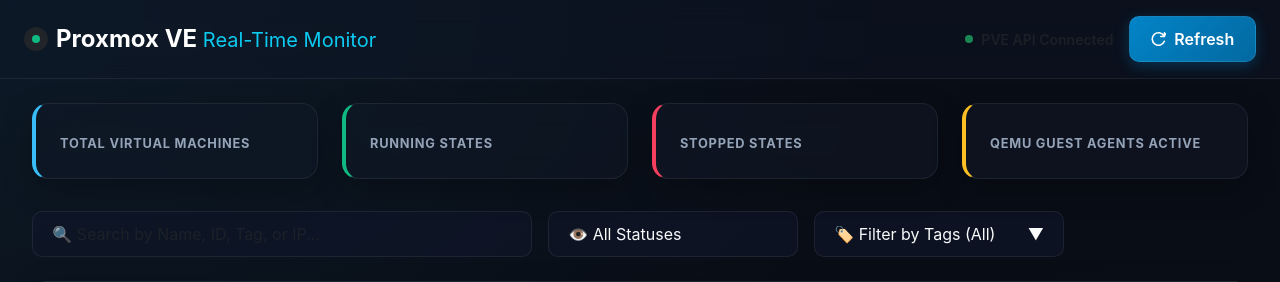
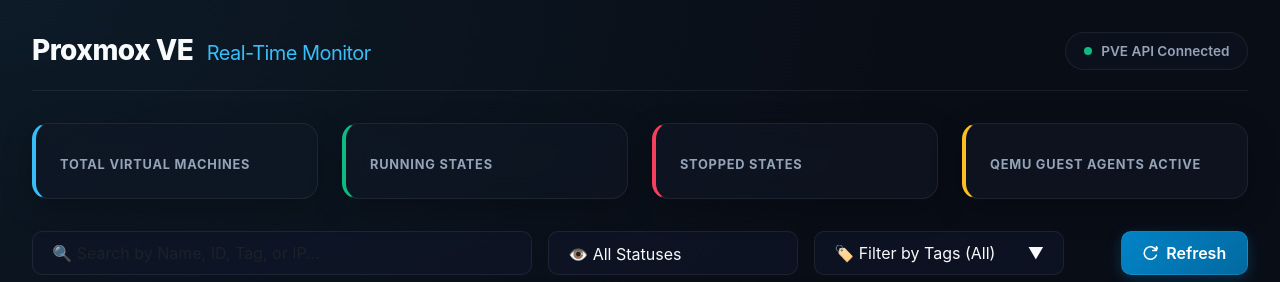
Before and after one commit to shnurkz/proxmox-dash, a FastAPI app: template templates/index.html in a window 1280 px wide. Shown: the top 282 px of the page. Run offline with FastAPI, Linux system fonts and the light colour scheme; the template is opened without the code that fills it, so the values that code supplies are empty; some libraries are stand-ins or nearby versions.

Commit message:
feat: implement concurrent VM IP resolution throttling and add modern glassmorphism dashboard UI

```diff
--- a/main.py
+++ b/main.py
@@ -155,18 +155,24 @@
                 "tags": tags
             })
 
-    # Resolve IP addresses concurrently for all running VMs
+    # Resolve IP addresses concurrently for all running VMs, limited to 40 at a time to prevent API overload
+    sem = asyncio.Semaphore(40)
+
+    async def fetch_vm_ip_throttled(vm_item):
+        async with sem:
+            return await fetch_vm_ip(client, vm_item["node"], vm_item["vmid"])
+
     tasks = []
     running_vms = []
     for vm in vms:
         if vm["status"] == "running":
             running_vms.append(vm)
-            tasks.append(fetch_vm_ip(client, vm["node"], vm["vmid"]))
+            tasks.append(fetch_vm_ip_throttled(vm))
         else:
             vm["ip"] = "N/A"
 
     if tasks:
-        logger.info(f"Querying QEMU agent networks for {len(tasks)} running VMs concurrently.")
+        logger.info(f"Querying QEMU agent networks for {len(tasks)} running VMs (max 40 concurrent).")
         ips = await asyncio.gather(*tasks)
         for vm, ip in zip(running_vms, ips):
             vm["ip"] = ip
--- a/templates/index.html
+++ b/templates/index.html
@@ -38,6 +38,42 @@
             box-sizing: border-box;
         }
 
+        /* Elegant Title Header Row */
+        .header-row {
+            display: flex;
+            justify-content: space-between;
+            align-items: center;
+            margin-bottom: 2rem;
+            padding-top: 2rem;
+            border-bottom: 1px solid var(--panel-border);
+            padding-bottom: 1.25rem;
+        }
+        .header-title {
+            font-size: 1.75rem;
+            font-weight: 800;
+            letter-spacing: -0.02em;
+            margin: 0;
+            color: var(--text-main);
+        }
+        .header-subtitle {
+            color: var(--accent-blue);
+            font-weight: 400;
+            font-size: 1.25rem;
+            margin-left: 0.5rem;
+        }
+        .status-indicator {
+            display: flex;
+            align-items: center;
+            gap: 0.6rem;
+            color: var(--text-muted);
+            font-size: 0.85rem;
+            font-weight: 600;
+            background: rgba(15, 23, 42, 0.4);
+            padding: 0.5rem 1.1rem;
+            border-radius: 30px;
+            border: 1px solid var(--panel-border);
+        }
+
         /* Glassmorphism Panel Base */
         .glass-panel {
             background: var(--panel-bg);
@@ -51,7 +87,7 @@
             box-sizing: border-box;
         }
 
-        /* PURE CSS GRID FOR METRIC CARDS (Forces perfect horizontal row alignment) */
+        /* PURE CSS GRID FOR METRIC CARDS */
         .cards-grid-layout {
             display: grid !important;
             grid-template-columns: repeat(4, 1fr) !important;
@@ -88,7 +124,7 @@
             letter-spacing: 0.06em;
         }
 
-        /* PURE FLEXBOX FOR FILTERS ROW (Forces inline horizontal layout) */
+        /* PURE FLEXBOX FOR FILTERS ROW */
         .filters-flex-layout {
             display: flex !important;
             flex-direction: row !important;
@@ -100,6 +136,16 @@
         }
         .filter-item-search { flex: 2 1 350px !important; max-width: 500px !important; }
         .filter-item-select { flex: 1 1 200px !important; max-width: 250px !important; }
+        .filter-item-btn {
+            flex: 0 1 auto !important;
+            margin-left: auto !important; /* Push the Refresh button to the far right */
+        }
+
+        /* Standardize input heights across controls */
+        .search-control, .filters-flex-layout .btn-premium {
+            height: 44px !important;
+            box-sizing: border-box !important;
+        }
 
         .search-control {
             background: rgba(15, 23, 42, 0.6) !important;
@@ -205,6 +251,9 @@
             padding: 0.6rem 1.3rem;
             box-shadow: 0 4px 14px rgba(2, 132, 199, 0.3);
             transition: all 0.2s ease;
+            display: flex;
+            align-items: center;
+            justify-content: center;
         }
         .btn-premium:hover { transform: translateY(-1px); box-shadow: 0 6px 20px rgba(2, 132, 199, 0.45); background: linear-gradient(135deg, #0ea5e9 0%, #0284c7 100%); }
 
@@ -228,33 +277,16 @@
 </head>
 <body>
 
-    <nav class="navbar navbar-expand-lg py-3 mb-4" style="background: rgba(15, 23, 42, 0.4); backdrop-filter: blur(12px); border-bottom: 1px solid var(--panel-border);">
-        <div class="container-fluid px-4">
-            <a class="navbar-brand d-flex align-items-center gap-2 text-white fw-bold" href="#">
-                <span class="d-flex align-items-center justify-content-center bg-dark rounded-circle" style="width: 24px; height: 24px;">
-                    <span class="pulse-dot"></span>
-                </span>
-                <span class="fs-4 tracking-tight">Proxmox VE <span class="text-info fs-5 fw-normal">Real-Time Monitor</span></span>
-            </a>
+    <div class="main-wrapper">
 
-            <div class="d-flex align-items-center gap-3">
-                <div id="api-status" class="text-muted small d-flex align-items-center gap-2 fw-semibold">
-                    <span class="d-inline-block rounded-circle bg-success shadow-sm" style="width: 8px; height: 8px; box-shadow: 0 0 8px var(--accent-emerald);"></span>
-                    PVE API Connected
-                </div>
-                <button id="refresh-btn"
-                        hx-get="{{ url_for('api_vms') }}"
-                        hx-target="#vm-table-body"
-                        hx-indicator="#loading"
-                        class="btn btn-premium d-flex align-items-center gap-2">
-                    <svg xmlns="http://www.w3.org/2000/svg" width="15" height="16" viewBox="0 0 24 24" fill="none" stroke="currentColor" stroke-width="2.5" stroke-linecap="round" stroke-linejoin="round"><path d="M21.5 2v6h-6M21.34 15.57a10 10 0 1 1-.57-8.38l5.67-5.67"/></svg>
-                    Refresh
-                </button>
+        <!-- Elegant Title and Status Indicator Header Row -->
+        <div class="header-row">
+            <h1 class="header-title">Proxmox VE <span class="header-subtitle">Real-Time Monitor</span></h1>
+            <div id="api-status" class="status-indicator">
+                <span class="pulse-dot"></span>
+                <span>PVE API Connected</span>
             </div>
         </div>
-    </nav>
-
-    <div class="main-wrapper">
 
         <div class="cards-grid-layout" id="stats-panel">
             <div class="glass-panel stat-card blue">
@@ -301,6 +333,17 @@
                         <div id="tags-checkboxes-list"></div>
                     </div>
                 </div>
+            </div>
+            <!-- Moved Refresh Button with fixed relative HTMX endpoint route -->
+            <div class="filter-item-btn">
+                <button id="refresh-btn"
+                        hx-get="api/vms"
+                        hx-target="#vm-table-body"
+                        hx-indicator="#loading"
+                        class="btn btn-premium gap-2">
+                    <svg xmlns="http://www.w3.org/2000/svg" width="15" height="16" viewBox="0 0 24 24" fill="none" stroke="currentColor" stroke-width="2.5" stroke-linecap="round" stroke-linejoin="round"><path d="M21.5 2v6h-6M21.34 15.57a10 10 0 1 1-.57-8.38l5.67-5.67"/></svg>
+                    Refresh
+                </button>
             </div>
         </div>
 
```
